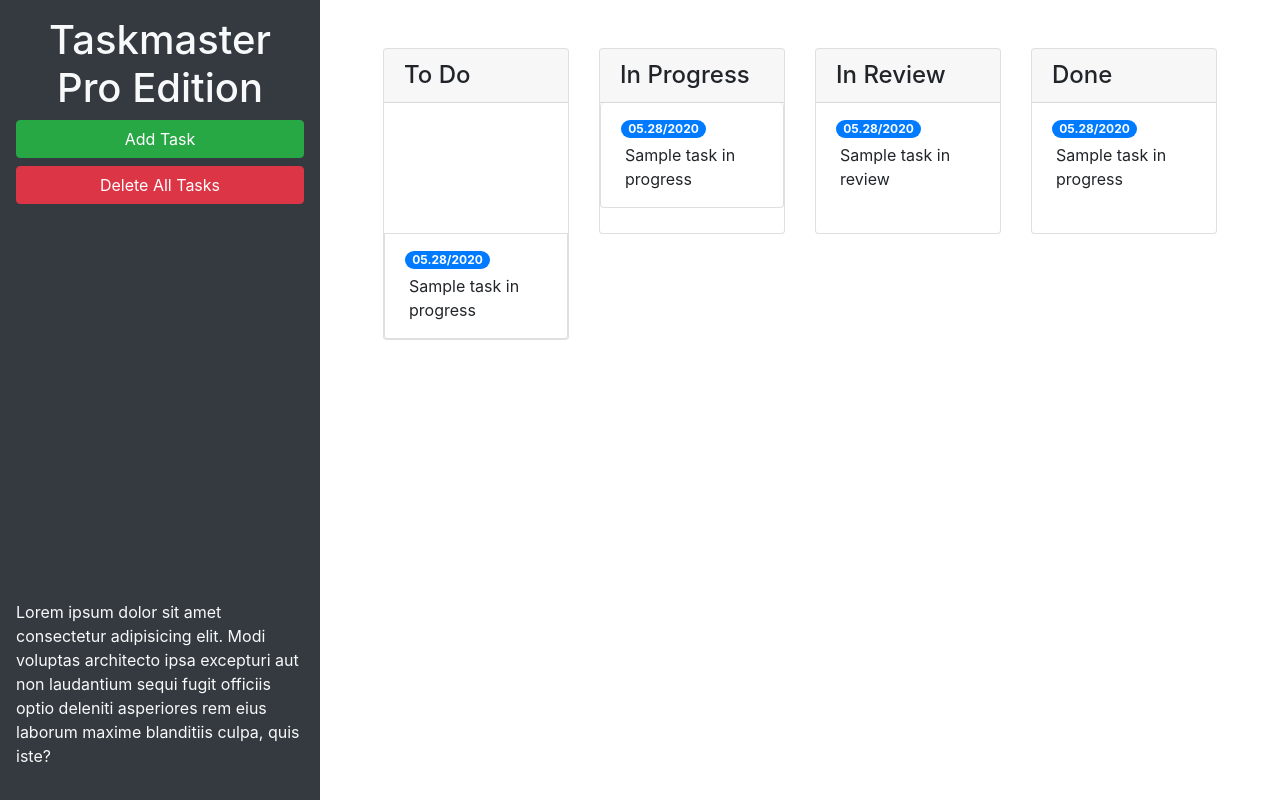
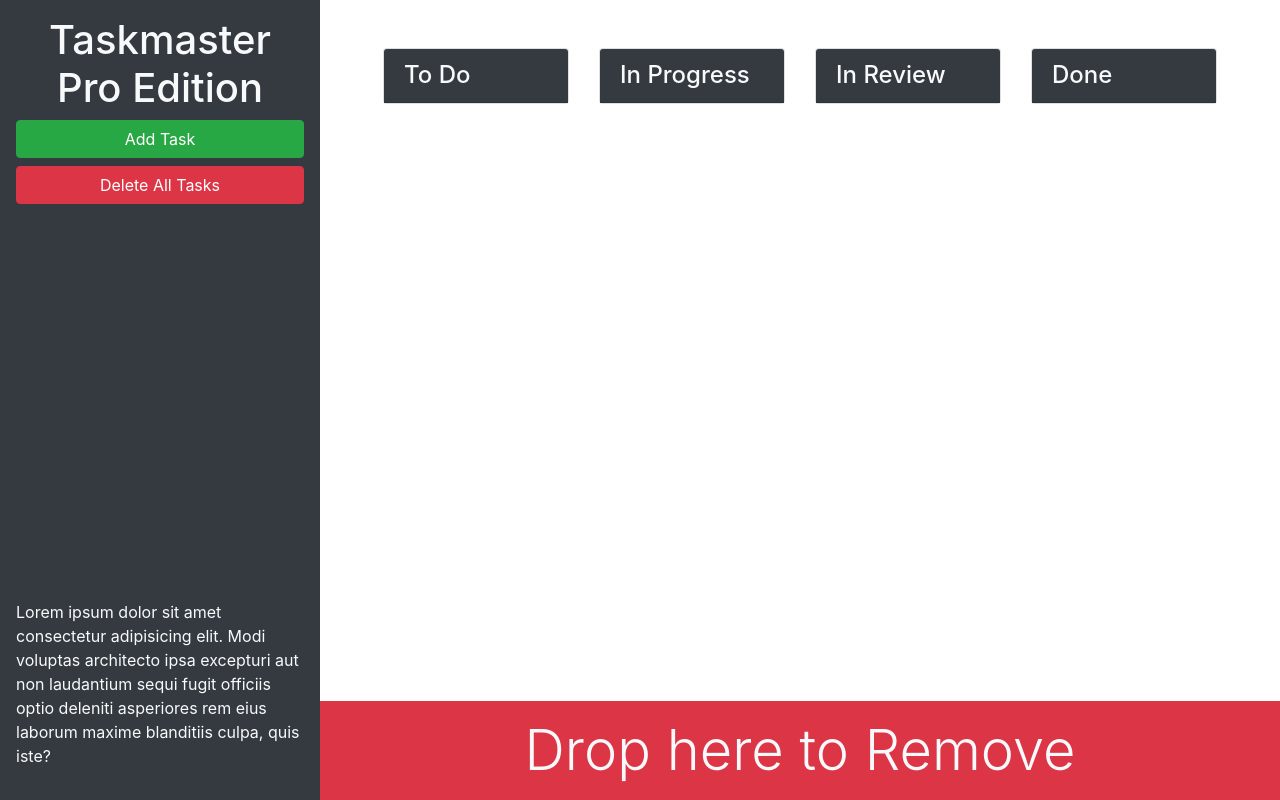
Before and after one commit to a-breezy/taskmaster-pro, a plain HTML site: page index.html in a window 1280 px wide. Drawn offline with nearby package versions, Linux system fonts and the light colour scheme.

Commit message:
add drop to remove and takes away dummy text

```diff
--- a/index.html
+++ b/index.html
@@ -13,68 +13,54 @@
 <body>
 
   <div class="row min-vh-100 no-gutters">
-    <header class="col-12 col-lg-3 bg-dark text-light d-flex flex-column p-4 p-lg-3">
+    <header class="col-12 col-lg-3 bg-dark text-light sticky-top d-flex flex-column p-4 p-lg-3">
       <h1 class="text-center">Taskmaster Pro Edition</h1>
       <button id="create-task" class="btn btn-block btn-success" data-toggle="modal" data-target="#task-form-modal">Add
         Task</button>
       <button id="remove-tasks" class="btn btn-block btn-danger">Delete All Tasks</button>
-      <p class="mt-auto">Lorem ipsum dolor sit amet consectetur adipisicing elit. Modi voluptas architecto ipsa
+      <p class="mt-auto d-none d-lg-block">Lorem ipsum dolor sit amet consectetur adipisicing elit. Modi voluptas architecto ipsa
         excepturi aut non
         laudantium sequi fugit officiis optio deleniti asperiores rem eius laborum maxime blanditiis culpa, quis iste?
       </p>
     </header>
-    <main class="col-12 col-lg-9">
+    <main class="col-12 col-lg-9 d-flex flex-column">
       <div class="m-5 row justify-content-around">
         <div class="col-12 col-md-6 col-xl-3 mb-3">
           <div class="card">
-            <h4 class="card-header">To Do</h4>
-            <ul id="list-toDo" class="list-group list-group-flush"> </ul>
-              <li class="list-group-item">
-                <span class="badge badge-primary badge-pill">05.28/2020</span>
-                <p class="m-1">Sample task in progress</p>
-              </li>
-            </ul>
+            <h4 class="card-header bg-dark text-light">To Do</h4>
+
           </div>
         </div>
         <!-- in progress -->
         <div class="col-12 col-md-6 col-xl-3 mb-3">
           <div class="card">
-            <h4 class="card-header">In Progress</h4>
-            <ul id="list-inProgress" class="list-group list-gorup-flush">
-              <li class="list-group-item">
-                <span class="badge badge-primary badge-pill">05.28/2020</span>
-                <p class="m-1">Sample task in progress</p>
-              </li>
-            </ul>
+            <h4 class="card-header bg-dark text-light">In Progress</h4>
+
           </div>
         </div>
         <!-- end in progress -->
         <!-- start in review -->
         <div class="col-12 col-md-6 col-xl-3 mb-3">
           <div class="card">
-            <h4 class="card-header">In Review</h4>
-            <ul id="list-inReview" class="list-group list-group-flush">
-              <li class="list-group-item">
-                <span class="badge badge-primary badge-pill">05.28/2020</span>
-                <p class="m-1">Sample task in review</p>
-              </li>
-            </ul>
+            <h4 class="card-header bg-dark text-light">In Review</h4>
+
           </div>
         </div>
         <!-- end in Review -->
         <!-- start done-->
         <div class="col-12 col-md-6 col-xl-3 mb-3">
           <div class="card">
-            <h4 class="card-header">Done</h4>
-            <ul id="list-done" class="list-group list-group-flush">
-              <li class="list-group-item">
-                <span class="badge badge-primary badge-pill">05.28/2020</span>
-                <p class="m-1">Sample task in progress</p>
-              </li>
-            </ul>
+            <h4 class="card-header bg-dark text-light">Done</h4>
+
           </div>
         </div>
         <!-- end done -->
+      </div>
+      <!-- start trash dropzone -->
+      <div id="trash" class="mt-auto">
+        <div class="w-100 bg-danger p-3 text-center text-light display-4">
+          Drop here to Remove
+        </div>
       </div>
     </main>
   </div>
```
